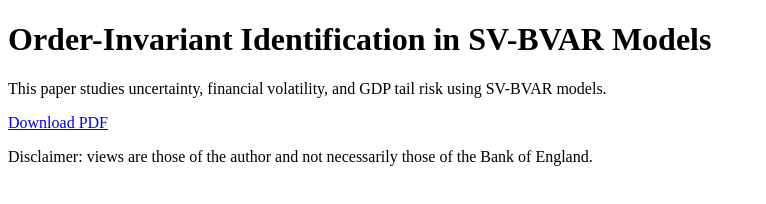
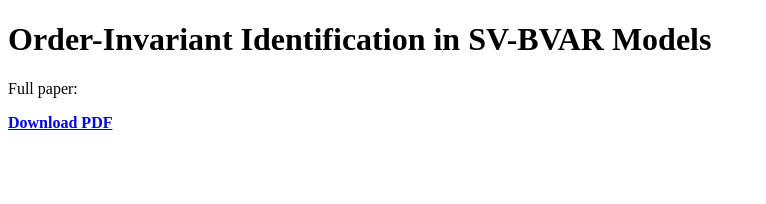
Before and after one commit to manuel-gloria/SV-BVAR, a plain HTML site: page index.html in a window 1280 px wide. Shown: the whole page, without its empty margins (0-766 px from the left). Drawn offline with Linux system fonts and the light colour scheme.

Commit message:
Update index.html

```diff
--- a/index.html
+++ b/index.html
@@ -1,26 +1,18 @@
 <!DOCTYPE html>
 <html>
 <head>
-  <title>Order-Invariant Identification in SV-BVAR Models</title>
-<meta name="citation_title" content="Order-Invariant Identification in SV-BVAR Models: Uncertainty, Financial Volatility, and GDP Tail Risk">
-<meta name="citation_author" content="Manuel Gloria">
-<meta name="citation_publication_date" content="2026">
-<meta name="citation_pdf_url" content="https://manuel-gloria.github.io/SV-BVAR/sv_bvar_tailrisk.pdf">
+  <title>SV-BVAR Paper</title>
 </head>
 
 <body>
   <h1>Order-Invariant Identification in SV-BVAR Models</h1>
 
   <p>
-    This paper studies uncertainty, financial volatility, and GDP tail risk using SV-BVAR models.
+    Full paper:
   </p>
 
   <p>
-    <a href="sv_bvar_tailrisk.pdf">Download PDF</a>
-  </p>
-
-  <p>
-    Disclaimer: views are those of the author and not necessarily those of the Bank of England.
+    <a href="sv_bvar_tailrisk.pdf"><strong>Download PDF</strong></a>
   </p>
 </body>
 </html>
```
